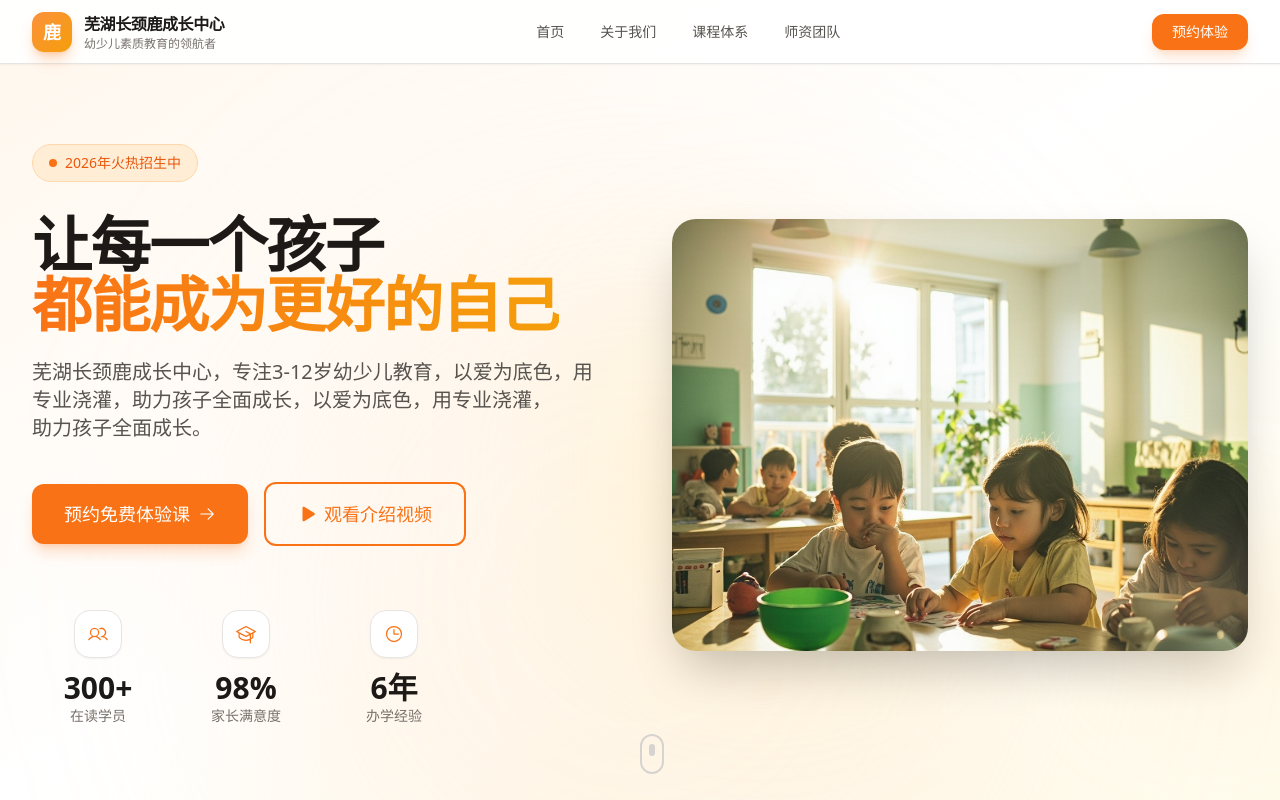
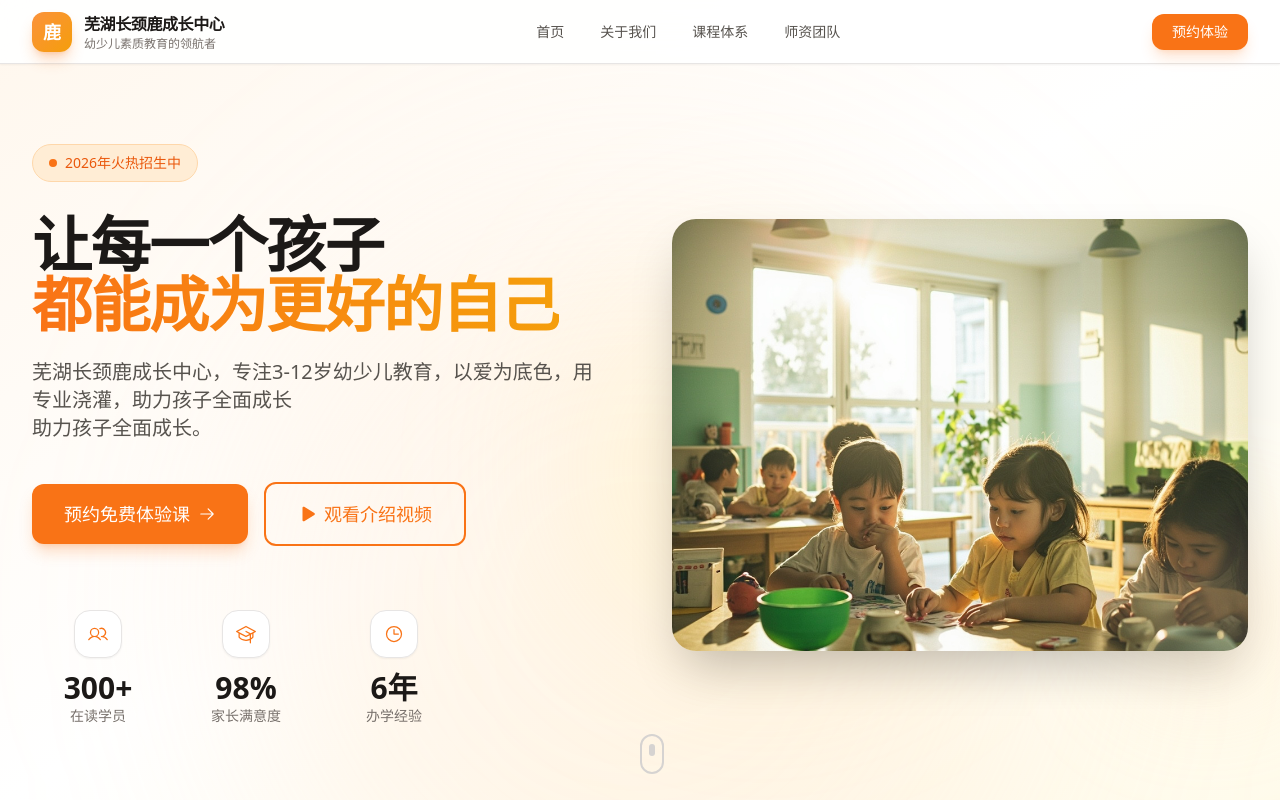
Before and after one commit to tujunjie003/WUHUGIRAFFE-WEB, a Next.js app: page /WUHUGIRAFFE-WEB/ in a window 1280 px wide. Shown: the top 800 px of the page. Built offline with nearby package versions, Linux system fonts and the light colour scheme.

Commit message:
fix: remove duplicate text in homepage subtitle

```diff
--- a/app/page.tsx
+++ b/app/page.tsx
@@ -77,7 +77,7 @@ export default function HomePage() {
                 transition={{ delay: 0.2 }}
                 className="text-lg sm:text-xl text-stone-600 max-w-xl mx-auto lg:mx-0 mb-10 leading-relaxed"
               >
-                芜湖长颈鹿成长中心，专注3-12岁幼少儿教育，以爱为底色，用专业浇灌，助力孩子全面成长，以爱为底色，用专业浇灌，
+                芜湖长颈鹿成长中心，专注3-12岁幼少儿教育，以爱为底色，用专业浇灌，助力孩子全面成长
                 <br className="hidden sm:block" />
                 助力孩子全面成长。
               </motion.p>
```
